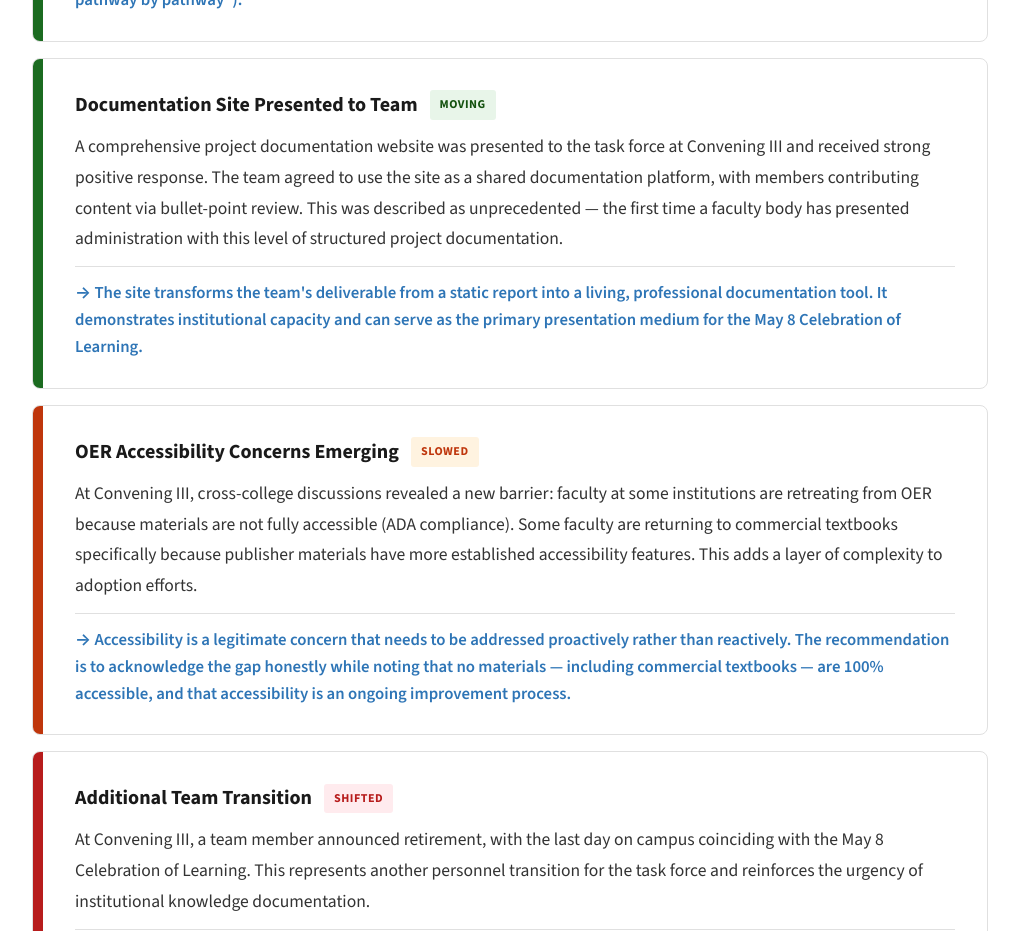
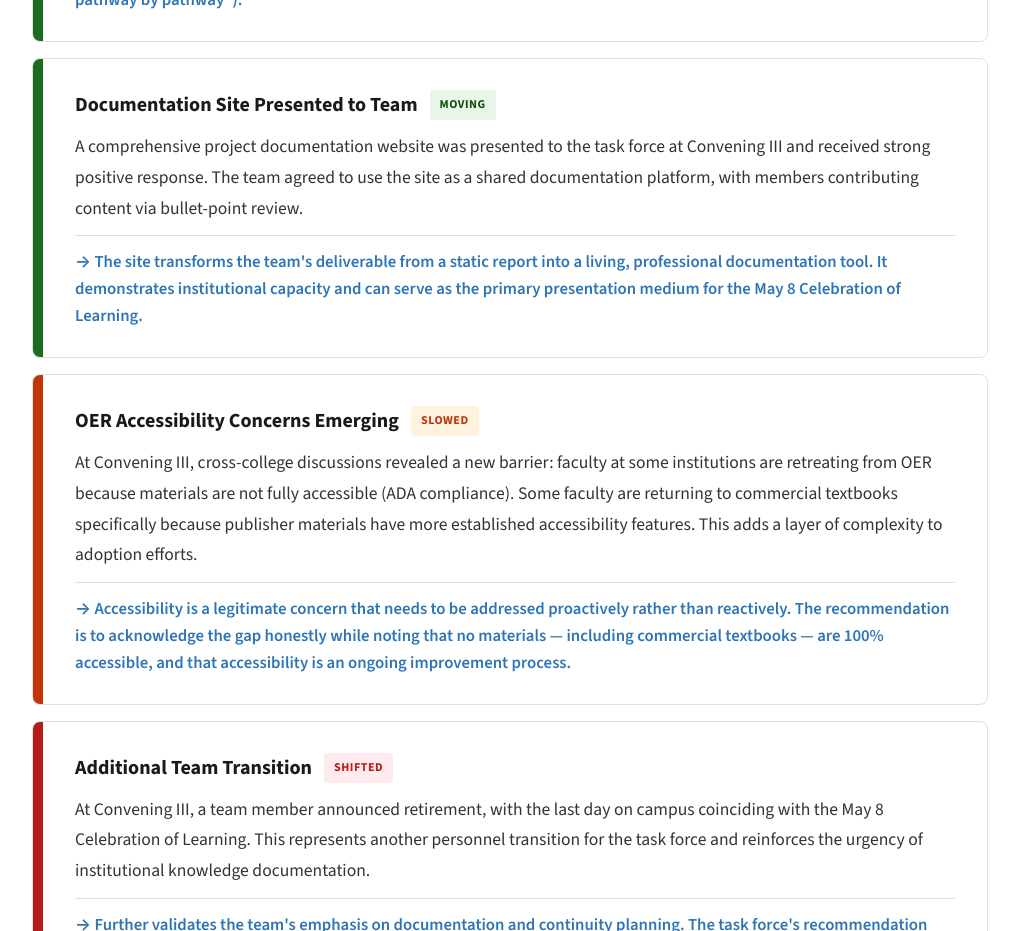
Before and after one commit to paleofatty/sbvc-oer-ztc, a Next.js app: page /momentum in a window 1280 px wide. Shown: the part 5420-6351 px from the top of the page, without its empty margins (130-1149 px from the left). Built offline with nearby package versions, Linux system fonts and the light colour scheme.

Commit message:
v6: accessibility compliance, larger fonts

```diff
--- a/app/momentum/page.js
+++ b/app/momentum/page.js
@@ -15,7 +15,7 @@ export default function Momentum() {
     { status:'moving', title:'OER Organizational Structure Taking Shape', desc:'At Convening III (March 2026), the team developed concrete recommendations for the OER office structure: a dedicated OER/ZTC director position (separate from Distance Education), an OER librarian role (with reference desk duties maintained for student insight), and an instructional design component. The team emphasized that OER cannot simply be added to existing librarians\' duties — it requires dedicated staffing. Job descriptions from Irvine Valley College\'s OER librarian were obtained as reference models, along with a shared Google Drive of OER librarian job descriptions from multiple institutions.', imp:'This represents the team\'s most concrete institutional recommendation to date. The proposal will be presented to the VP for Instruction before going to the broader campus. Administration will rely on the task force\'s guidance for shaping these positions.' },
     { status:'moving', title:'Program Review as Data Collection Vehicle', desc:'At Convening III, the team identified program review documents as a strategic location for embedding OER/ZTC questions. Adding simple data-gathering questions (e.g., "How many faculty in your department use OER/ZTC?" and "Does your department have OER/ZTC offerings for each course?") was discussed with program review leadership and received positively. This follows the team\'s established principle of embedding tracking into existing institutional processes.', imp:'Another "embed, don\'t add" win. Program review is a process every department already completes — adding OER/ZTC questions creates accountability without creating a separate reporting burden.' },
     { status:'moving', title:'Cohort Model for Faculty Adoption', desc:'The team developed a structured adoption strategy: target degree pathway disciplines in cohorts of approximately 10 faculty per semester, with defined resource bounds and support timelines. Start with priority disciplines, then open to additional faculty if resources allow. This replaces the earlier open-call approach with a more sustainable, focused model.', imp:'Shifts faculty recruitment from aspirational ("100 faculty") to operationally realistic ("10 supported faculty per cohort, pathway by pathway").' },
-    { status:'moving', title:'Documentation Site Presented to Team', desc:'A comprehensive project documentation website was presented to the task force at Convening III and received strong positive response. The team agreed to use the site as a shared documentation platform, with members contributing content via bullet-point review. This was described as unprecedented — the first time a faculty body has presented administration with this level of structured project documentation.', imp:'The site transforms the team\'s deliverable from a static report into a living, professional documentation tool. It demonstrates institutional capacity and can serve as the primary presentation medium for the May 8 Celebration of Learning.' },
+    { status:'moving', title:'Documentation Site Presented to Team', desc:'A comprehensive project documentation website was presented to the task force at Convening III and received strong positive response. The team agreed to use the site as a shared documentation platform, with members contributing content via bullet-point review.', imp:'The site transforms the team\'s deliverable from a static report into a living, professional documentation tool. It demonstrates institutional capacity and can serve as the primary presentation medium for the May 8 Celebration of Learning.' },
     { status:'slowed', title:'OER Accessibility Concerns Emerging', desc:'At Convening III, cross-college discussions revealed a new barrier: faculty at some institutions are retreating from OER because materials are not fully accessible (ADA compliance). Some faculty are returning to commercial textbooks specifically because publisher materials have more established accessibility features. This adds a layer of complexity to adoption efforts.', imp:'Accessibility is a legitimate concern that needs to be addressed proactively rather than reactively. The recommendation is to acknowledge the gap honestly while noting that no materials — including commercial textbooks — are 100% accessible, and that accessibility is an ongoing improvement process.' },
     { status:'shifted', title:'Additional Team Transition', desc:'At Convening III, a team member announced retirement, with the last day on campus coinciding with the May 8 Celebration of Learning. This represents another personnel transition for the task force and reinforces the urgency of institutional knowledge documentation.', imp:'Further validates the team\'s emphasis on documentation and continuity planning. The task force\'s recommendation that institutional knowledge cannot depend on any single individual is being proven in real time.' },
   ];
```
Also changed, not shown: 2 other files (tests, documents, lock files or other folders).
